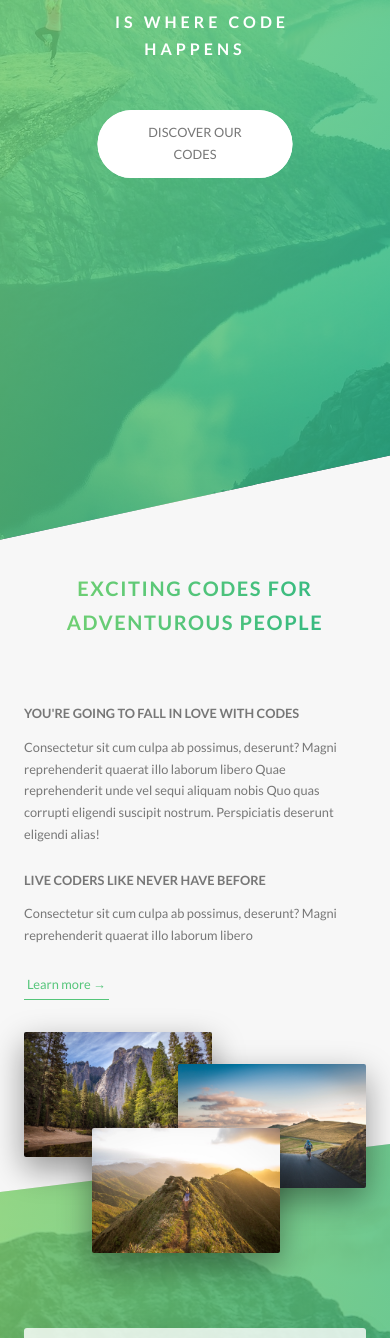
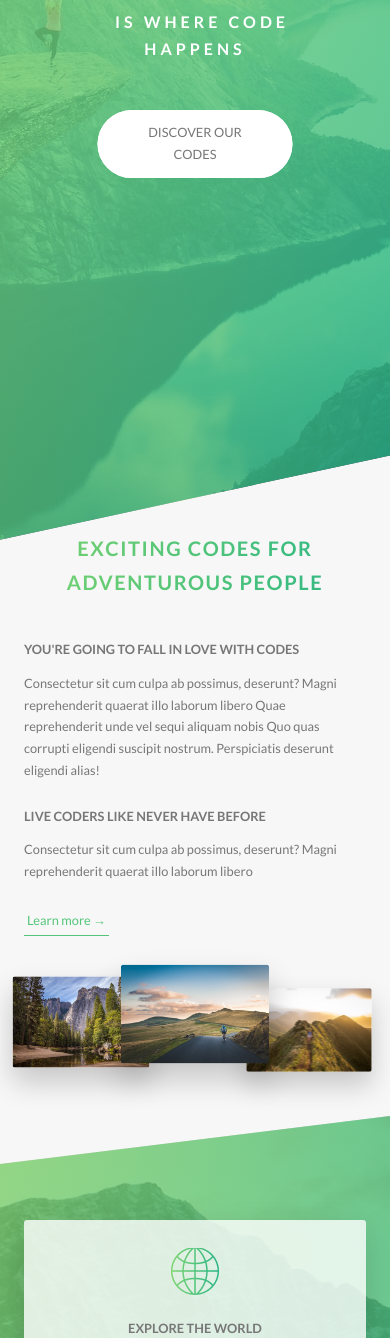
Before and after one commit to jchrys/natours-tutorial, a website built with Parcel: page index.html in a window 390 px wide. Shown: the part 262-1600 px from the top of the page. Built offline with nearby package versions, Linux system fonts and the light colour scheme.

Commit message:
responsive: composition and feature-box and footer and home

```diff
--- a/scss/base/_utilities.scss
+++ b/scss/base/_utilities.scss
@@ -4,6 +4,18 @@
 .u-margin-top-big { margin-top: 8rem !important; }
 .u-margin-top-huge { margin-top: 10rem !important; }
 
-.u-margin-bottom-big { margin-bottom: 8rem !important; }
-.u-margin-bottom-medium { margin-bottom: 4rem !important; }
+.u-margin-bottom-big {
+  margin-bottom: 8rem !important;
+
+  @include respond(tab-port) {
+    margin-bottom: 5rem !important;
+  }
+}
+.u-margin-bottom-medium {
+  margin-bottom: 4rem !important;
+
+  @include respond(tab-port) {
+    margin-bottom: 3rem !important;
+  }
+}
 .u-margin-bottom-small { margin-bottom: 1.5rem !important; }
--- a/scss/components/_composition.scss
+++ b/scss/components/_composition.scss
@@ -1,7 +1,8 @@
 .composition {
   position: relative;
 
-  &__photo { width: 55%;
+  &__photo {
+    width: 55%;
     box-shadow: 0 1.5rem 4rem rgba($color-black, .4);
     border-radius: 2px;
     position: absolute;
@@ -9,17 +10,41 @@
     transition: all .2s;
     outline-offset: 2rem; //green frame
 
+    @include respond(tab-port) {
+      float: left;
+      position: relative;
+      width: 33.33333%;
+      box-shadow: 0 1.5rem 3rem rgba($color-black, .2);
+    }
+
     &--p1 {
       left: 0;
       top: -2rem;
+
+      @include respond(tab-port) {
+        top: 0;
+        transform: scale(1.2);
+      }
     }
     &--p2 {
       right: 0;
       top: 2rem;
+
+      @include respond(tab-port) {
+        top: -1rem;
+        transform: scale(1.3);
+        z-index: 100;
+      }
     }
     &--p3 {
       left: 20%;
       top: 10rem;
+
+      @include respond(tab-port) {
+        top: 1rem;
+        left: 0;
+        transform: scale(1.1);
+      }
     }
 
     &:hover {
--- a/scss/components/_feature-box.scss
+++ b/scss/components/_feature-box.scss
@@ -7,6 +7,11 @@
   box-shadow: 0 1.5rem 4rem rgba($color-black, .15);
   transition: transform .3s;
 
+  @include respond(tab-port) {
+    padding: 2rem;
+
+  }
+
   &__icon {
     font-size: 6rem;
     margin-bottom: .5rem;
@@ -14,6 +19,10 @@
     -webkit-background-clip: text; // clipping background only that lies under the text
     color: transparent; // if text is transparent we can see the background image
 
+    @include respond(tab-port) {
+      margin-bottom: 0;
+
+    }
   }
 
   &:hover {
--- a/scss/layout/_footer.scss
+++ b/scss/layout/_footer.scss
@@ -10,6 +10,9 @@
 
   &__logo-box {
     text-align: center;
+    @include respond(tab-port) {
+      margin-bottom: 6rem !important;
+    }
   }
 
   &__logo {
--- a/scss/pages/_home.scss
+++ b/scss/pages/_home.scss
@@ -2,6 +2,10 @@
   background-color: $color-grey-light-1;
   padding: 25rem 0;
   margin-top: -20vh;
+
+  @include respond(tab-port) {
+    padding: 20rem 0;
+  }
 }
 
 .section-features {
@@ -21,23 +25,38 @@
     transform: skewY(7deg);
   }
 
+  @include respond(tab-port) {
+    padding: 10rem 0;
+  }
+
 }
 
 .section-tours {
   background-color: $color-grey-light-1;
   padding: 25rem 0 15rem 0;
   margin-top: -10rem;
+
+  @include respond(tab-port) {
+    padding: 20rem 0 10rem 0;
+  }
 }
 
 .section-stories {
   position: relative;
   padding: 15rem 0;
   //background-color: $color-grey-dark;
+  @include respond(tab-port) {
+    padding: 10rem 0;
+  }
 }
 
 .section-book {
   padding: 15rem 0;
   background-image: linear-gradient(to right bottom, $color-primary-light, $color-primary-dark);
+
+  @include respond(tab-port) {
+    padding: 10rem 0;
+  }
 }
 
 .book {
```
Also changed, not shown: 5 other files.
